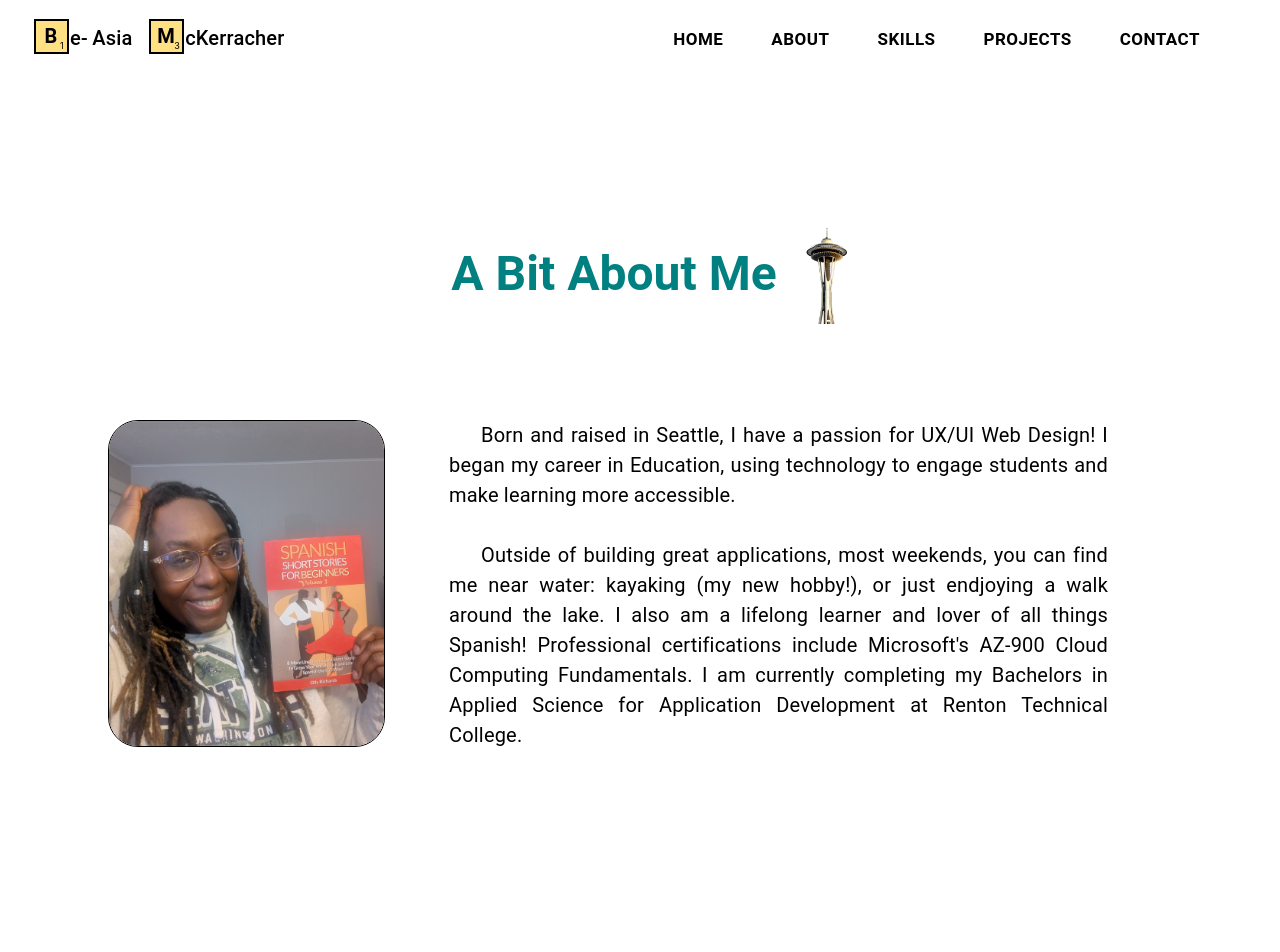
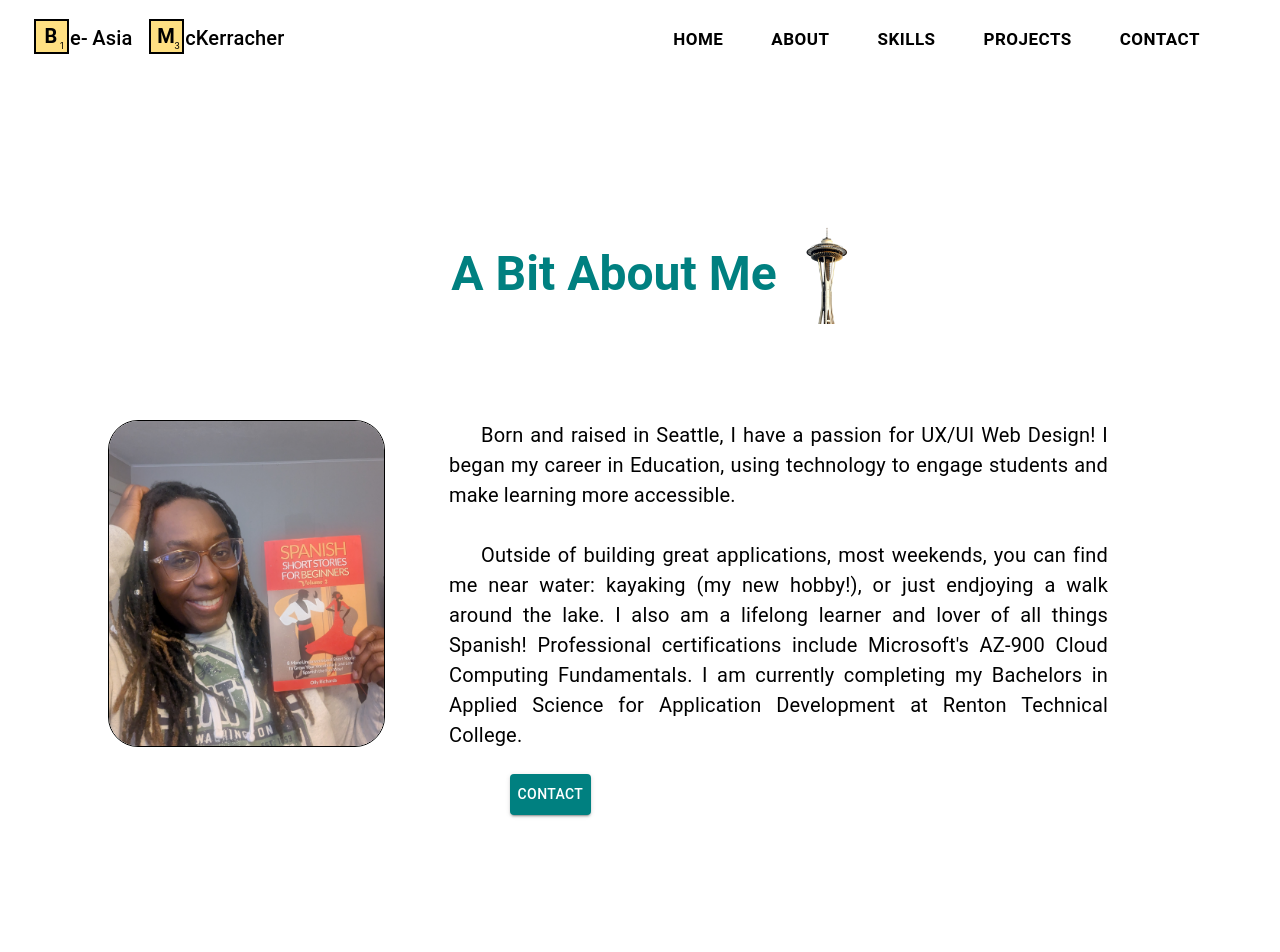
Before and after one commit to amerigirl/website, a React (Create React App) app: page /aboutPage in a window 1280 px wide. Shown: the top 952 px of the page. Built offline with nearby package versions, Linux system fonts and the light colour scheme.

Commit message:
added link in about page back to contact and removed text decoration

```diff
--- a/src/Components/AboutPage/About.jsx
+++ b/src/Components/AboutPage/About.jsx
@@ -1,6 +1,8 @@
 import React from "react";
-import { Box, Typography } from "@mui/material";
+import { Box, Typography, Button } from "@mui/material";
 import SectionTitle from "../SectionTitle";
+import { HashLink } from "react-router-hash-link";
+import { Link } from "react-router-dom";
 
 const About = () => {
   return (
@@ -97,6 +99,28 @@ const About = () => {
           </Box>
         </Box>
       </Box>
+      <Box
+        component={HashLink}
+        to={"/#contact"}
+        sx={{
+          textDecoration: "none",
+        }}
+      >
+        <Button
+          variant="contained"
+          sx={{
+            marginTop: "1.5rem",
+            alignItems: "center",
+            display: "flex",
+            marginLeft: "auto",
+            marginRight: "auto",
+            right: "7%",
+            padding: ".5rem",
+          }}
+        >
+          Contact
+        </Button>
+      </Box>
     </>
   );
 };
```
